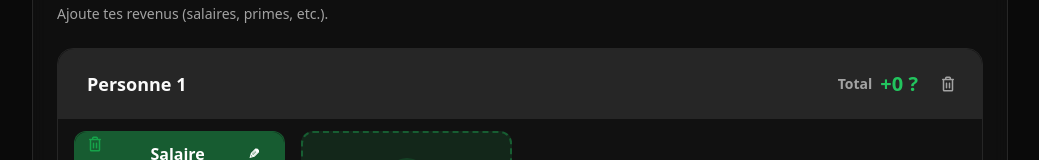
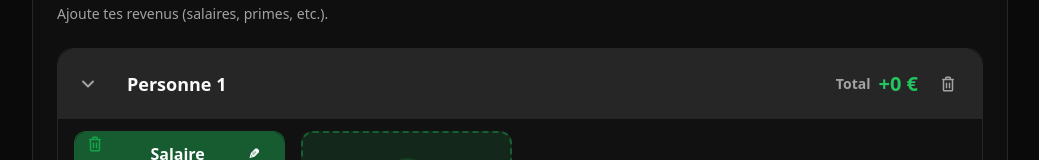
Before and after one commit to Samuel-BAHIA/Budget-FullStack, a Next.js app in the folder apps/frontend/: page / in a window 1280 px wide. Shown: the part 268-428 px from the top of the page, without its empty margins (120-1159 px from the left). Built offline with nearby package versions, Linux system fonts and the light colour scheme.

Commit message:
Auto-commit: 2026-01-06 21:54:02

```diff
--- a/apps/frontend/app/tabs/DepensesFixesTab.tsx
+++ b/apps/frontend/app/tabs/DepensesFixesTab.tsx
@@ -6,7 +6,7 @@ import { MoneyCard } from "../components/MoneyCard";
 import { useBudget } from "../contexts/BudgetContext";
 
 type Expense = { id: number; name: string; montant: number };
-type SectionKey = "abonnements" | "voiture";
+type SectionKey = "abonnements" | "voiture" | "autres";
 
 export function DepensesFixesTab() {
   const [abonnements, setAbonnements] = useState<Expense[]>([
@@ -17,6 +17,7 @@ export function DepensesFixesTab() {
     { id: 1, name: "Credit voiture", montant: 300 },
     { id: 2, name: "Assurances voiture", montant: 170 },
   ]);
+  const [autres, setAutres] = useState<Expense[]>([{ id: 1, name: "Impots locaux", montant: 120 }]);
   const { updateTotal } = useBudget();
 
   const editableWrapperStyle: React.CSSProperties = useMemo(
@@ -43,10 +44,13 @@ export function DepensesFixesTab() {
     return "Depense elevee";
   };
 
+  const setterFor = (section: SectionKey) =>
+    section === "abonnements" ? setAbonnements : section === "voiture" ? setVoiture : setAutres;
+
   const handleSaveMontant =
     (section: SectionKey, id: number) => async (newValue: string) => {
       const numValue = Number(newValue);
-      const setter = section === "abonnements" ? setAbonnements : setVoiture;
+      const setter = setterFor(section);
       setter((prev) =>
         prev.map((item) =>
           item.id === id
@@ -58,20 +62,21 @@ export function DepensesFixesTab() {
     };
 
   const handleSaveName = (section: SectionKey, id: number) => (newName: string) => {
-    const setter = section === "abonnements" ? setAbonnements : setVoiture;
+    const setter = setterFor(section);
     setter((prev) =>
       prev.map((item) => (item.id === id ? { ...item, name: newName || item.name } : item))
     );
   };
 
   const handleDelete = (section: SectionKey, id: number) => {
-    const setter = section === "abonnements" ? setAbonnements : setVoiture;
+    const setter = setterFor(section);
     setter((prev) => prev.filter((item) => item.id !== id));
   };
 
   const handleAdd = (section: SectionKey) => {
-    const setter = section === "abonnements" ? setAbonnements : setVoiture;
-    const prefix = section === "abonnements" ? "Abonnement" : "Depense";
+    const setter = setterFor(section);
+    const prefix =
+      section === "abonnements" ? "Abonnement" : section === "voiture" ? "Depense voiture" : "Autre depense";
     setter((prev) => {
       const nextId = Math.max(0, ...prev.map((a) => a.id)) + 1;
       return [...prev, { id: nextId, name: `${prefix} ${nextId}`, montant: 0 }];
@@ -81,9 +86,10 @@ export function DepensesFixesTab() {
   useEffect(() => {
     const total =
       abonnements.reduce((sum, item) => sum + item.montant, 0) +
-      voiture.reduce((sum, item) => sum + item.montant, 0);
+      voiture.reduce((sum, item) => sum + item.montant, 0) +
+      autres.reduce((sum, item) => sum + item.montant, 0);
     updateTotal("depensesFixes", total);
-  }, [abonnements, voiture, updateTotal]);
+  }, [abonnements, voiture, autres, updateTotal]);
 
   const renderSection = (title: string, section: SectionKey, items: Expense[]) => {
     return (
@@ -142,6 +148,7 @@ export function DepensesFixesTab() {
       <div className="mt-6 space-y-8">
         {renderSection("Abonnements", "abonnements", abonnements)}
         {renderSection("Voiture", "voiture", voiture)}
+        {renderSection("Autres", "autres", autres)}
       </div>
     </div>
   );
--- a/apps/frontend/app/tabs/RevenusTab.tsx
+++ b/apps/frontend/app/tabs/RevenusTab.tsx
@@ -6,6 +6,18 @@ import { MoneyCard } from "../components/MoneyCard";
 import { TrashIcon } from "../components/icons/TrashIcon";
 import { useBudget } from "../contexts/BudgetContext";
 
+const ChevronDownIcon = () => (
+  <svg width="20" height="20" viewBox="0 0 20 20" fill="none" xmlns="http://www.w3.org/2000/svg">
+    <path d="M5 7.5L10 12.5L15 7.5" stroke="currentColor" strokeWidth="2" strokeLinecap="round" strokeLinejoin="round" />
+  </svg>
+);
+
+const ChevronRightIcon = () => (
+  <svg width="20" height="20" viewBox="0 0 20 20" fill="none" xmlns="http://www.w3.org/2000/svg">
+    <path d="M7.5 5L12.5 10L7.5 15" stroke="currentColor" strokeWidth="2" strokeLinecap="round" strokeLinejoin="round" />
+  </svg>
+);
+
 type Revenue = { id: number; name: string; montant: number };
 type Person = { id: number; name: string; revenus: Revenue[] };
 
@@ -13,6 +25,7 @@ export function RevenusTab() {
   const [persons, setPersons] = useState<Person[]>([
     { id: 1, name: "Personne 1", revenus: [{ id: 1, name: "Salaire", montant: 0 }] },
   ]);
+  const [expandedByPerson, setExpandedByPerson] = useState<Record<number, boolean>>({});
   const { updateTotal } = useBudget();
 
   const editableWrapperStyle: React.CSSProperties = useMemo(
@@ -141,6 +154,12 @@ export function RevenusTab() {
             className="rounded-2xl border p-4 space-y-3"
             style={{ borderColor: "var(--theme-border)", backgroundColor: "var(--theme-bgCard)" }}
           >
+            {(() => {
+              const isExpanded = expandedByPerson[person.id] ?? true;
+              const toggleExpanded = () =>
+                setExpandedByPerson((prev) => ({ ...prev, [person.id]: !isExpanded }));
+              return (
+                <>
                   <div
                     className="flex flex-col sm:flex-row sm:items-center sm:justify-between gap-3 -mx-4 -mt-4 px-4 py-3"
                     style={{
@@ -150,6 +169,15 @@ export function RevenusTab() {
                     }}
                   >
                     <div className="flex flex-wrap items-start sm:items-center gap-3 min-w-0 flex-1">
+                      <button
+                        onClick={toggleExpanded}
+                        className="rounded-md p-1 transition hover:bg-[var(--theme-bgHover)]"
+                        style={{ color: "var(--theme-textSecondary)" }}
+                        title={isExpanded ? "Reduire" : "Derouler"}
+                        aria-label={isExpanded ? "Reduire" : "Derouler"}
+                      >
+                        {isExpanded ? <ChevronDownIcon /> : <ChevronRightIcon />}
+                      </button>
                       <input
                         type="text"
                         value={person.name}
@@ -174,7 +202,7 @@ export function RevenusTab() {
                         </span>
                         <span className="text-xl font-semibold" style={{ color: "#22c55e" }}>
                           +
-                    {person.revenus.reduce((s, r) => s + r.montant, 0).toLocaleString("fr-FR")} ?
+                          {person.revenus.reduce((s, r) => s + r.montant, 0).toLocaleString("fr-FR")} €
                         </span>
                       </div>
                     </div>
@@ -197,6 +225,7 @@ export function RevenusTab() {
                     </div>
                   </div>
 
+                  {isExpanded && (
                     <div className="grid grid-cols-1 sm:grid-cols-2 lg:grid-cols-4 gap-4">
                       {person.revenus.map((item) => (
                         <MoneyCard
@@ -231,6 +260,10 @@ export function RevenusTab() {
                         Ajouter un revenu
                       </button>
                     </div>
+                  )}
+                </>
+              );
+            })()}
           </div>
         ))}
 
```
Lines whose indentation alone changed are shown as unchanged.
